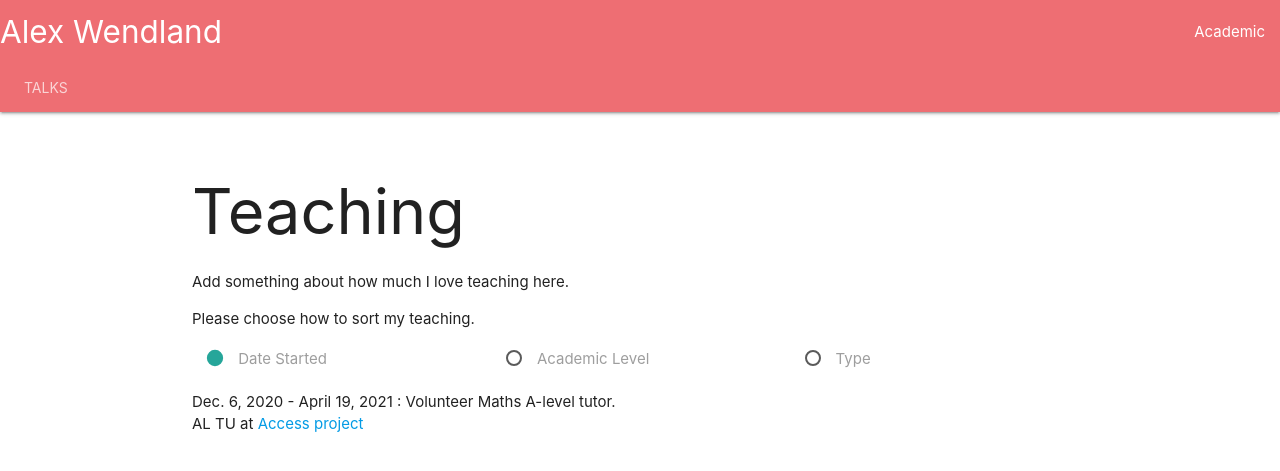
After one commit to AlexWendland/AlexSite, a Django app: page /academic/teaching/ in a window 1280 px wide. The commit adds this page. Shown: the top 471 px of the page. Run offline with Django 3.2, Linux system fonts and the light colour scheme; data comes from the database, SQL or seed files in the repository; both versions use the stored data as it was after the commit.

Commit message:
added teaching

```diff
--- a/academic/models.py
+++ b/academic/models.py
@@ -2,6 +2,7 @@ from django.db import models
 
 class Talk(models.Model):
     title = models.CharField('Title', max_length=200)
+    seminar_name = models.CharField('Seminar Name', max_length=200)
     location = models.CharField('Location', max_length=200)
     date_given = models.DateField('Date Given')
     abstract = models.TextField('Abstract', blank = True)
--- /dev/null
+++ b/academic/templates/base_academic.html
@@ -0,0 +1,9 @@
+{% extends "base.html" %}
+
+{% block bar_extension %}
+    <div class="nav-content">
+      <ul class="tabs tabs-transparent">
+        <li class="tab"><a href={% url 'academic:talk_index'%}>Talks</a></li>
+      </ul>
+    </div>
+{% endblock %}
--- a/academic/templates/index.html
+++ b/academic/templates/index.html
@@ -1,4 +1,4 @@
-{% extends "base.html" %}
+{% extends "base_academic.html" %}
 
 {% block page_content %}
 
--- /dev/null
+++ b/academic/templates/teaching.html
@@ -0,0 +1,59 @@
+{% extends "base_academic.html" %}
+
+{% block page_content %}
+
+<h1>Teaching</h1>
+
+<p>Add something about how much I love teaching here.</p>
+
+{% if teaching %}
+
+    <p>Please choose how to sort my teaching.</p>
+
+    <div class="row">
+        <div class="col s4">
+            <label>
+                <input name="group1" type="radio" onclick="list_sort(0)" checked />
+                <span>Date Started</span>
+            </label>
+        </div>
+        <div class="col s4">
+            <label>
+                <input name="group1" type="radio" onclick="list_sort(1)"/>
+                <span>Academic Level</span>
+            </label>
+        </div>
+        <div class="col s4">
+            <label>
+                <input name="group1" type="radio" onclick="list_sort(2)"/>
+                <span>Type</span>
+            </label>
+        </div>
+    </div>
+
+    <p id="teaching_list">
+            <ul>
+            {% for course in teaching %}
+                <li>{{ course.start_date }} - {{ course.end_date }} : {{ course.title }}.<br>
+                {{ course.level }} {{ course.type }} at <a href={{ course.organisation_URL }}> {{ course.organisation_name }}</a></li>
+            {% endfor %}
+            </ul>
+    </p>
+
+    <script>
+        function list_sort(val) {
+            var text;
+            if (val == 0) {
+                text = "pic_bulboff.gif";
+            } else if (val == 1) {
+                text = "pic_bulbon.gif";
+            } else {
+                text = "blah";
+            }
+            document.getElementById('teaching_list').innerHTML = text;
+        }
+    </script>
+{% else %}
+    <p>No teaching is available.</p>
+{% endif %}
+{% endblock %}
--- a/academic/urls.py
+++ b/academic/urls.py
@@ -5,4 +5,7 @@ from . import views
 app_name = 'academic'
 urlpatterns = [
     path('', views.IndexView.as_view(), name='index'),
+    path('talks/', views.TalksView.as_view(), name='talk_index'),
+    path('talks/<int:pk>/', views.TalkDetailView.as_view(), name='talk_detail'),
+    path('teaching/', views.TeachingView.as_view(), name='teaching'),
 ]
--- a/academic/views.py
+++ b/academic/views.py
@@ -1,7 +1,7 @@
 from django.shortcuts import render
 from django.views import generic
 
-from .models import Paper
+from .models import Paper, Talk, Teaching
 
 class IndexView(generic.ListView):
     template_name = "index.html"
@@ -9,3 +9,22 @@ class IndexView(generic.ListView):
 
     def get_queryset(self):
         return Paper.objects.order_by('-pub_date')
+
+
+class TalksView(generic.ListView):
+    template_name = "talks_index.html"
+    context_object_name = 'talks'
+
+    def get_queryset(self):
+        return Talk.objects.order_by('-date_given')
+
+class TalkDetailView(generic.DetailView):
+    model = Talk
+    template_name = 'talk.html'
+
+class TeachingView(generic.ListView):
+    template_name = "teaching.html"
+    context_object_name = 'teaching'
+
+    def get_queryset(self):
+        return Teaching.objects.order_by('-start_date')
--- a/templates/base.html
+++ b/templates/base.html
@@ -7,38 +7,20 @@
 
 	<title>Alex Wendland</title>
 
-	<!-- CSS --->
-	<!-- BootStrap
-    <link href="https://cdn.jsdelivr.net/npm/bootstrap@5.0.0-beta3/dist/css/bootstrap.min.css" rel="stylesheet" integrity="sha384-eOJMYsd53ii+scO/bJGFsiCZc+5NDVN2yr8+0RDqr0Ql0h+rP48ckxlpbzKgwra6" crossorigin="anonymous">
-    --->
     <!--- Materialise --->
     <link rel="stylesheet" href="https://cdnjs.cloudflare.com/ajax/libs/materialize/1.0.0/css/materialize.min.css">
 </head>
 <body>
-<!---
- 	<nav class="navbar navbar-light bg-info">
-        <div class="container-fluid">
-            <a class="navbar-brand" href={% url 'home:home'%}>
-                Alex Wendland
-            </a>
-        </div>
-        <div class="collapse navbar-collapse" id="navbarNav">
-            <ul class="navbar-nav">
-                <li class="nav-item">
-                    <a class="nav-link" href={% url 'academic:index'%}>Academic</a>
-                </li>
-            </ul>
-        </div>
-	</nav>
- --->
 
-    <nav>
+
+    <nav class="nav-extended">
         <div class="nav-wrapper">
             <a href={% url 'home:home'%} class="brand-logo">Alex Wendland</a>
             <ul id="nav-mobile" class="right hide-on-med-and-down">
                 <li><a href={% url 'academic:index'%}>Academic</a></li>
             </ul>
         </div>
+        {% block bar_extension %}{% endblock %}
     </nav>
 
 	<br>
@@ -46,10 +28,6 @@
 	{% block page_content %}{% endblock %}
 	</div>
 
-	<!--  Scripts-->
-    <!-- BootStrap
-	<script src="https://cdn.jsdelivr.net/npm/bootstrap@5.0.0-beta3/dist/js/bootstrap.bundle.min.js" integrity="sha384-JEW9xMcG8R+pH31jmWH6WWP0WintQrMb4s7ZOdauHnUtxwoG2vI5DkLtS3qm9Ekf" crossorigin="anonymous"></script>
-    --->
     <!-- Materialise --->
     <script src="https://cdnjs.cloudflare.com/ajax/libs/materialize/1.0.0/js/materialize.min.js"></script>
 </body>
```
Also changed, not shown: academic/templates/talk.html (added, +10 -0 lines), academic/templates/talks_index.html (added, +19 -0 lines), academic/migrations/0004_talk_seminar_name.py (added), academic/migrations/0005_auto_20210419_1525.py (added), db.sqlite3.
